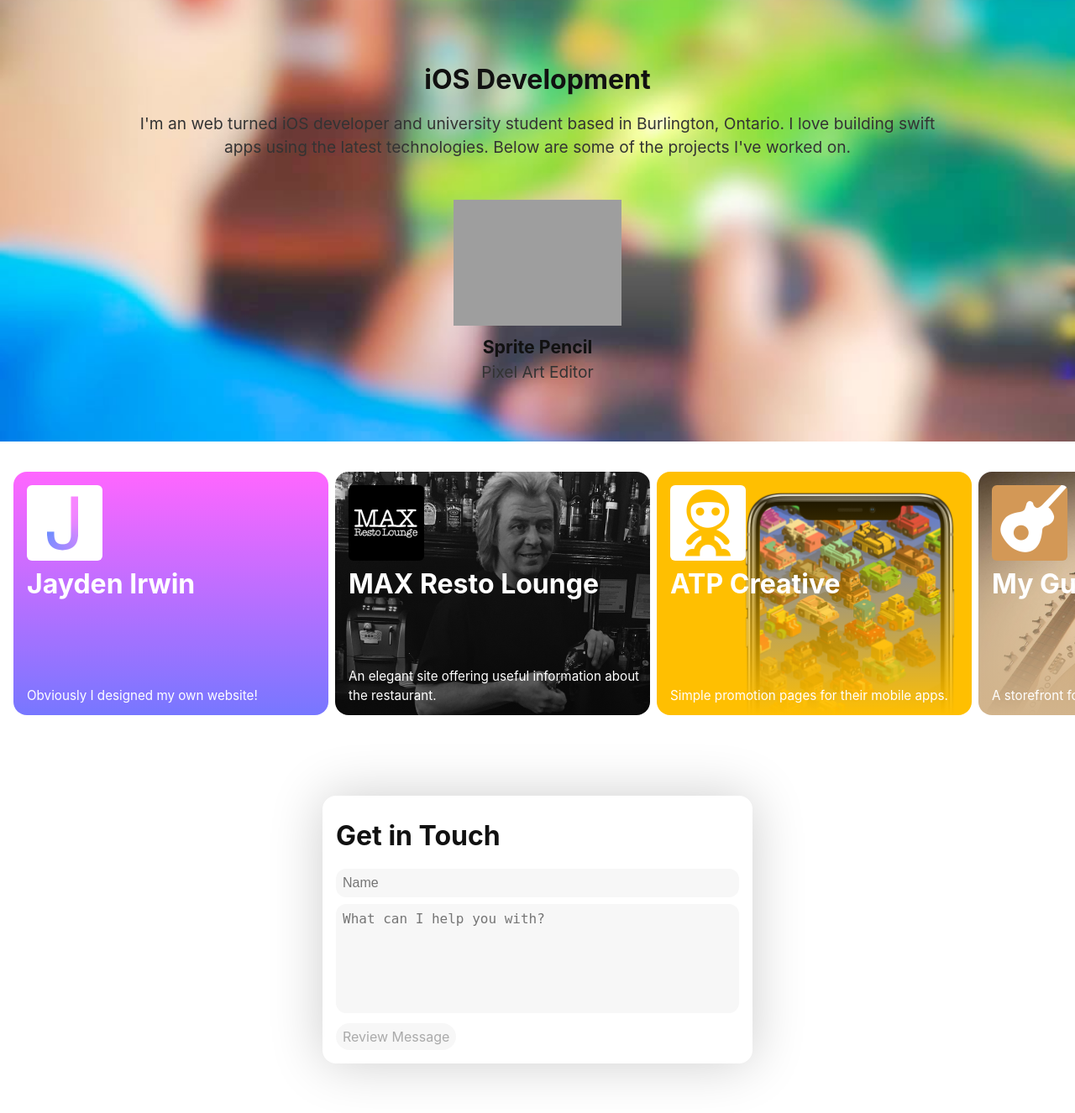
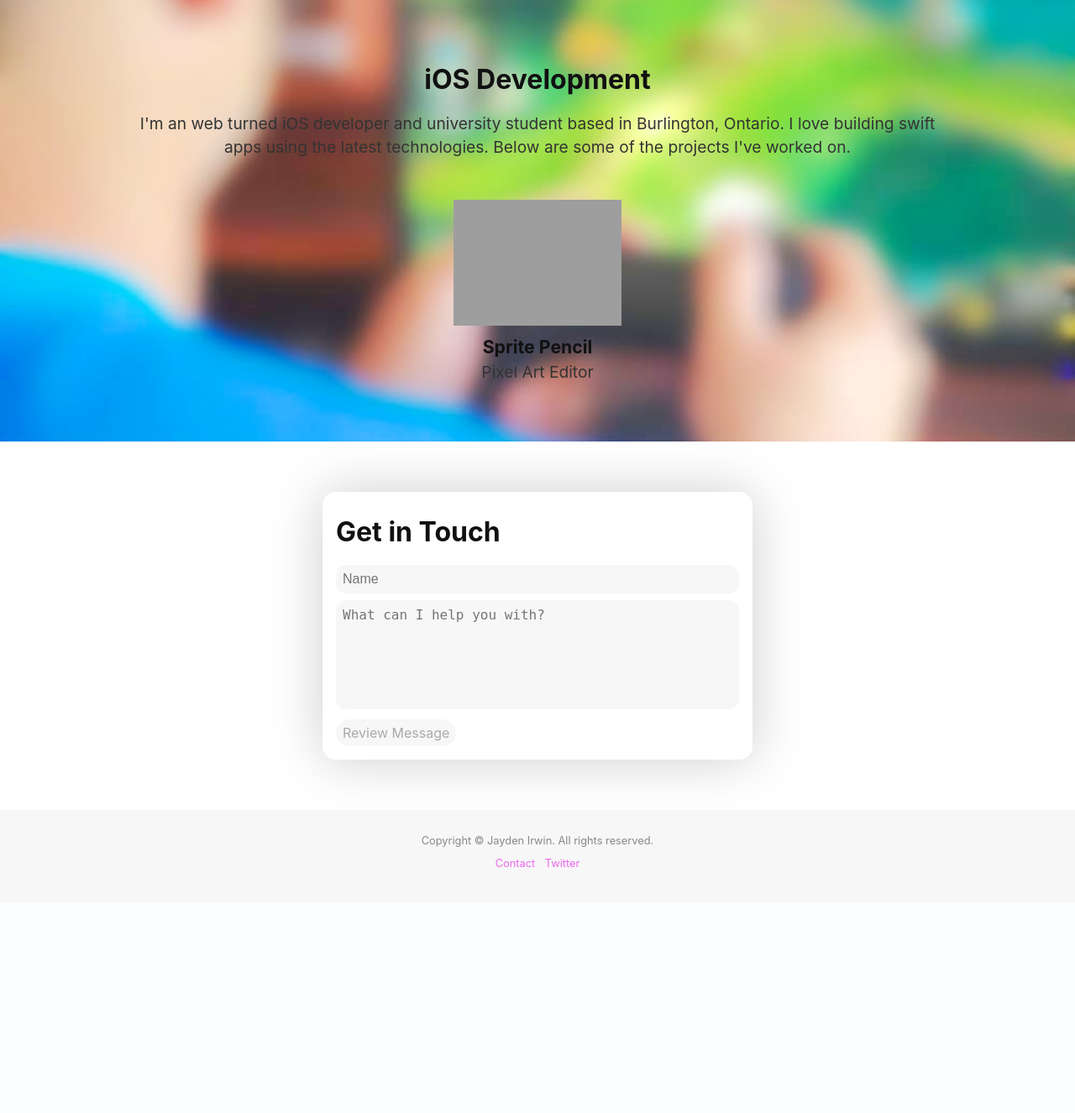
Before and after one commit to JaydenIrwin/JaydenIrwin.github.io, a PHP site: page / in a window 1280 px wide. Shown: the part 585-1911 px from the top of the page at 84% size. After the commit the page ends 1618 px from the top, so only its background shows below. Run offline with PHP 8.4, Linux system fonts and the light colour scheme; some libraries are stand-ins or nearby versions; grey boxes are pictures that could not be loaded.

Commit message:
removed web dev info

```diff
--- a/index.html
+++ b/index.html
@@ -51,50 +51,6 @@
                 </a>
             </div>
         </section>
-        <section class="cards">
-            <a>
-                <div id="jaydenirwin">
-                    <img srcset="/apple-touch-icon.png 2x">
-                    <h1>Jayden Irwin</h1>
-                    <p>Obviously I designed my own website!</p>
-                </div>
-            </a>
-            <a href="http://www.maxrestolounge.ca/" target="_blank">
-                <div id="max">
-                    <img srcset="site_max.png 2x">
-                    <h1>MAX Resto Lounge</h1>
-                    <p>An elegant site offering useful information about the restaurant.</p>
-                </div>
-            </a>
-            <a href="http://www.atpcreative.com/" target="_blank">
-                <div id="atpc">
-                    <img srcset="site_atpc.png 2x">
-                    <h1>ATP Creative</h1>
-                    <p>Simple promotion pages for their mobile apps.</p>
-                </div>
-            </a>
-            <div>
-                <div id="myguitar">
-                    <img srcset="site_myguitar.png 2x">
-                    <h1>My Guitar Projects</h1>
-                    <p>A storefront for guitar building kits.</p>
-                </div>
-            </div>
-            <div>
-                <div id="trimline">
-                    <img srcset="site_trimline.png 2x">
-                    <h1>Trim-Line</h1>
-                    <p>A site offering various vehicle services.</p>
-                </div>
-            </div>
-            <div>
-                <div id="fence">
-                    <img srcset="site_fence.png 2x">
-                    <h1>Fence Armor</h1>
-                    <p>An expansive website with a blog, store, product pages, resources, etc.</p>
-                </div>
-            </div>
-        </section>
         <section class="web">
             <section>
                 <form class="contact-form">
--- a/page.css
+++ b/page.css
@@ -71,81 +71,6 @@
 #shot-sp {
     background-image: url(shot_sp.jpg);
 }
-.cards {
-    display: flex;
-    overflow-x: scroll;
-    padding: 32px 12px;
-    -webkit-scroll-snap-type: mandatory;
-    scroll-snap-type: mandatory;
-}
-.cards>a, .cards>* {
-    padding: 0;
-    text-decoration: none;
-    -webkit-scroll-snap-align: start;
-    scroll-snap-align: start;
-    -webkit-scroll-snap-margin: 12px;
-    scroll-snap-margin: 12px;
-}
-.cards>*>div {
-    height: 290px;
-    width: 375px;
-    max-width: calc(100vw - 32px);
-    flex-shrink: 0;
-    padding: 12px;
-    margin: 4px;
-    border-radius: var(--border-radius);
-    vertical-align: top;
-    text-align: left;
-    white-space: initial;
-    position: relative;
-}
-.cards>*:last-child>div {
-    margin-right: 16px;
-}
-.cards img {
-    border-radius: 6px;
-}
-.cards h1 {
-    color: #fff;
-    margin: 0;
-}
-.cards a:hover h1 {
-    color: #fff;
-}
-.cards p {
-    position: absolute;
-    font-size: 0.95em;
-    bottom: 8px;
-    color: #fff;
-}
-.cards #jaydenirwin {
-    background: linear-gradient(#f6f, #77f);
-}
-.cards #max {
-    background: linear-gradient(transparent, rgba(0,0,0,0.5)), url("bg_max.jpg");
-    background-size: cover;
-}
-.cards #atpc {
-    background-color: #ffbf01;
-    background-image: linear-gradient(rgba(255,191,1,0), #ffbf01), url("bg_atpc.png");
-    background-size: contain;
-    background-position: right;
-    background-repeat: no-repeat;
-}
-.cards #myguitar {
-    background: linear-gradient(transparent, tan), url("bg_myguitar.jpg");
-    background-size: cover;
-}
-.cards #trimline {
-    background: linear-gradient(#ec2031, #812);
-}
-.cards #fence {
-    background: linear-gradient(transparent, #007723), url("bg_fence.jpg");
-    background-size: cover;
-}
-.web.dark-theme {
-    background: linear-gradient(#000, #333);
-}
 .features {
     display: flex;
     justify-content: center;
```
Also changed, not shown: bg_atpc.png (deleted), bg_fence.jpg (deleted), bg_max.jpg (deleted), bg_myguitar.jpg (deleted), site_atpc.png (deleted), site_fence.png (deleted), site_max.png (deleted), site_myguitar.png (deleted), site_trimline.png (deleted).
